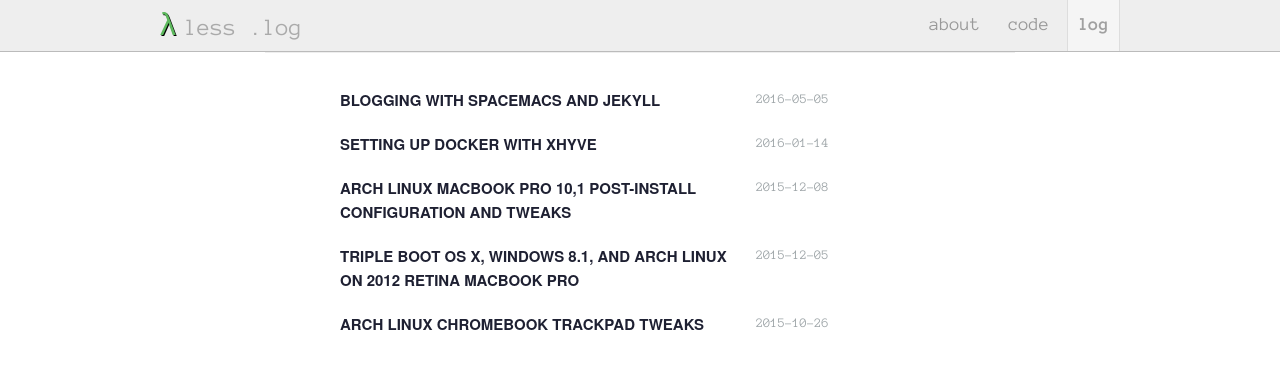
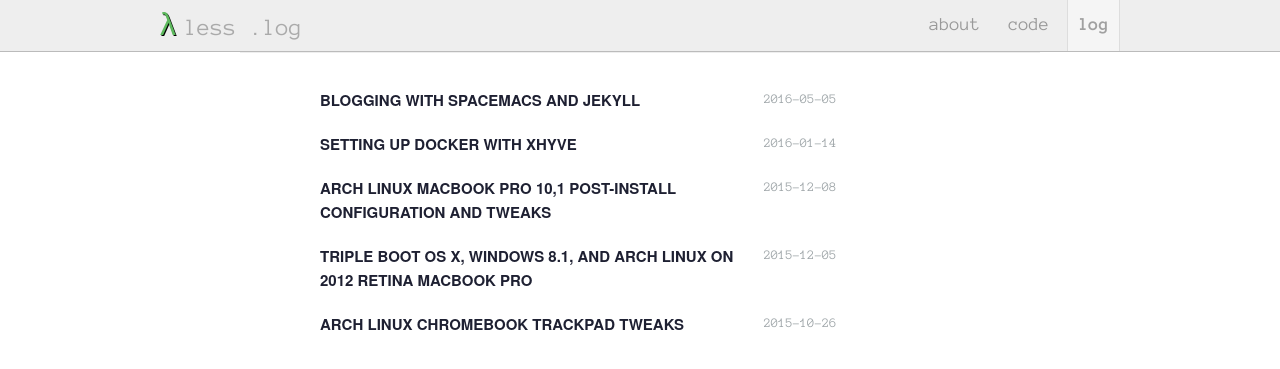
Before and after one commit to 0x414A/0x414a.github.io, a Jekyll site: the page built from index.md, in a window 1280 px wide. Shown: the top 369 px of the page. Built offline with Jekyll 4.4.1, drawn with Linux system fonts in a browser that asks for light colours; nearby versions of some CDN libraries.

Commit message:
Change layout a bit

```diff
--- a/_layouts/blog.html
+++ b/_layouts/blog.html
@@ -14,9 +14,7 @@ display_type: index
     </div>
 
     <div class="one-third column blog-info">
-
-
-          <time class="blog-date" pubdate="pubdate">{{ post.date|date: "%Y-%m-%d" }}</time>
+      <time class="blog-date" pubdate="pubdate">{{ post.date|date: "%Y-%m-%d" }}</time>
     </div>
 
   </div>
--- a/assets/stylesheets/custom.css
+++ b/assets/stylesheets/custom.css
@@ -7,8 +7,8 @@
 
 
 .content {
+  max-width: 800px;
   margin: 0 auto;
-  width: 750px;
   border-top: solid #eee 1px;
 }
 
```
